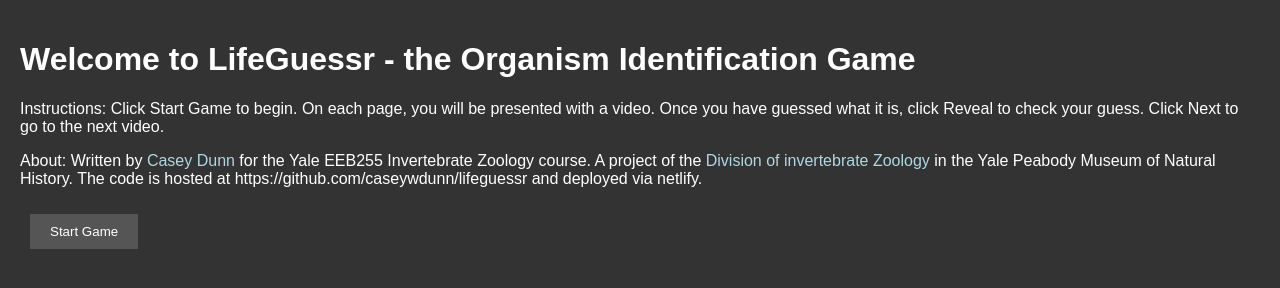
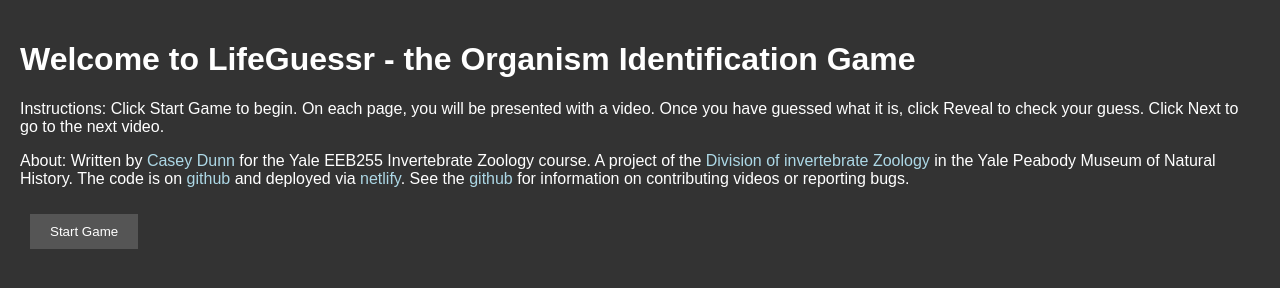
Before and after one commit to caseywdunn/lifeguessr, a plain HTML site: page index.html in a window 1280 px wide. Drawn offline with Linux system fonts and the light colour scheme.

Commit message:
documentation

```diff
--- a/index.html
+++ b/index.html
@@ -9,7 +9,7 @@
     <div id="landing-page">
         <h1>Welcome to LifeGuessr - the Organism Identification Game</h1>
         <p>Instructions: Click Start Game to begin. On each page, you will be presented with a video. Once you have guessed what it is, click Reveal to check your guess. Click Next to go to the next video.</p>
-		<p>About: Written by <a href="https://dunnlab.org">Casey Dunn</a> for the Yale EEB255 Invertebrate Zoology course. A project of the <a href="https://peabody.yale.edu/explore/collections/invertebrate-zoology">Division of invertebrate Zoology</a> in the Yale Peabody Museum of Natural History. The code is hosted at https://github.com/caseywdunn/lifeguessr and deployed via netlify.</p>
+		<p>About: Written by <a href="https://dunnlab.org">Casey Dunn</a> for the Yale EEB255 Invertebrate Zoology course. A project of the <a href="https://peabody.yale.edu/explore/collections/invertebrate-zoology">Division of invertebrate Zoology</a> in the Yale Peabody Museum of Natural History. The code is on <a href="https://github.com/caseywdunn/lifeguessr">github</a> and deployed via <a href="https://www.netlify.com/">netlify</a>. See the <a href="https://github.com/caseywdunn/lifeguessr">github</a> for information on contributing videos or reporting bugs.</p>
         <button id="start-button">Start Game</button>
     </div>
 
```
Also changed, not shown: 1 other file.
